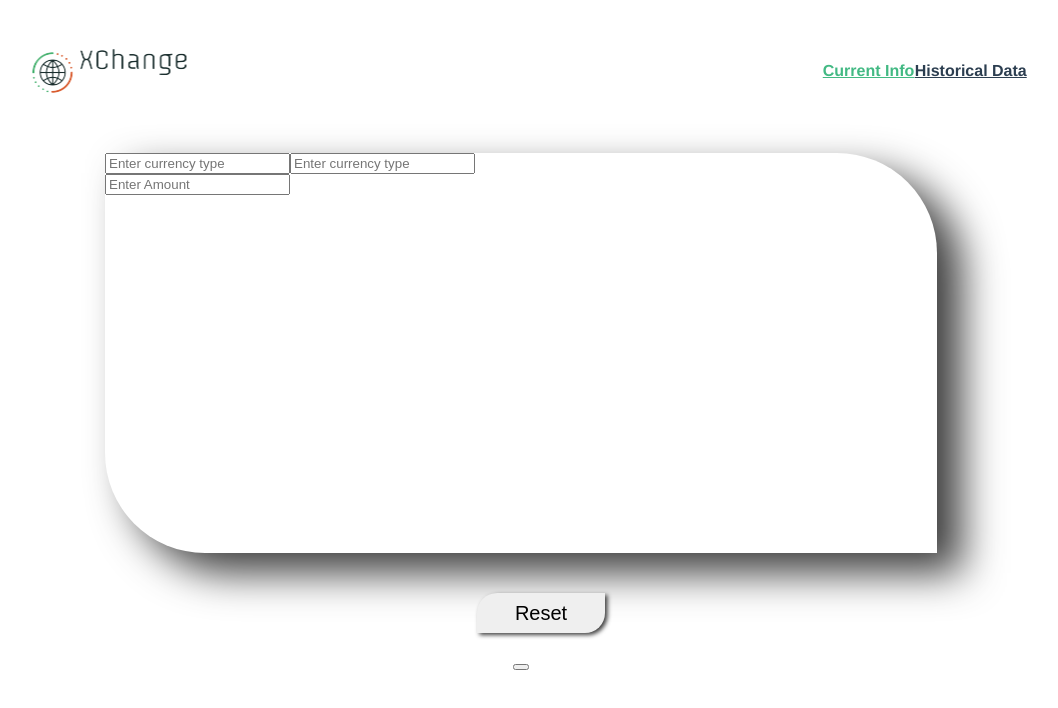
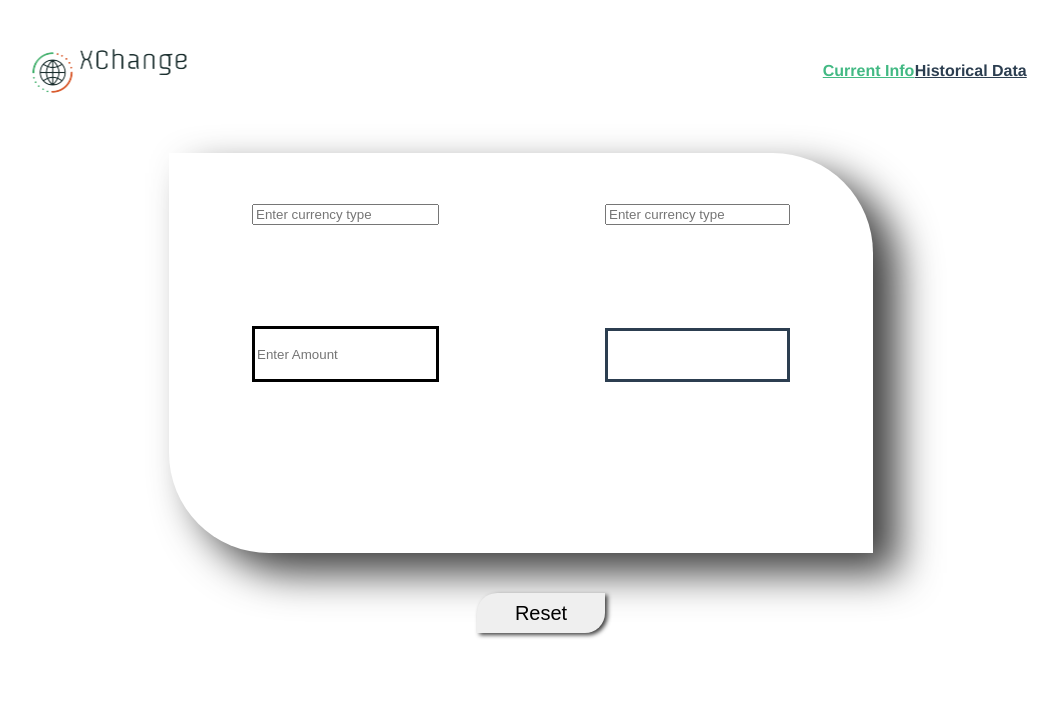
Before and after one commit to staten-island-tech/vue-api-project-frid-wang, a Vue app in the folder xchange/: page / in a window 1280 px wide. Shown: the top 708 px of the page, without its empty margins (127-1185 px from the left). Built offline with nearby package versions, Linux system fonts and the light colour scheme; no server answers.

Commit message:
End of Class

```diff
--- a/xchange/src/components/CurrentData.vue
+++ b/xchange/src/components/CurrentData.vue
@@ -3,7 +3,7 @@
     <main class="exchange">
       <section class="currency-requested">
         <input type="text" placeholder="Enter currency type" class="header"/>
-        <input type="text" placeholder="Enter Amount" class="input"/>
+        <input type="text" placeholder="Enter Amount" class="output"/>
       </section>
       <section class="currency-returned">
         <input type="text" class="header" placeholder="Enter currency type" />
@@ -12,7 +12,6 @@
     </main>
     <main class="reset">
       <button class="reset-button">Reset</button>
-      <button></button>
     </main>
   </div>
 </template>
@@ -47,7 +46,7 @@ export default {
   align-items: center;
 }
 .exchange {
-  width: 65vw;
+  width: 55vw;
   height: 50vh;
   box-shadow: 25px 20px 2.5rem #3f3f3f;
   border-bottom-left-radius: 12.5vh;
@@ -55,10 +54,20 @@ export default {
   margin: 2.5vh;
   display: flex;
   flex-direction: row;
+  justify-content: space-around;
 }
 .currency-requested {
   display: flex;
   flex-direction: column;
+  height: 70%;
+  justify-content: space-around;
+}
+
+.currency-returned{
+    display: flex;
+  flex-direction: column;
+  height: 70%;
+  justify-content: space-around;
 }
 .reset {
   width: 10vw;
@@ -75,4 +84,17 @@ export default {
   font-size: 1.25rem;
   cursor: pointer;
 }
+
+.output{
+  height: 3rem;
+  border: solid ;
+}
+
+.output:focus{
+  outline: none;
+}
+
+.header:focus{
+  outline: none;
+}
 </style>
```
